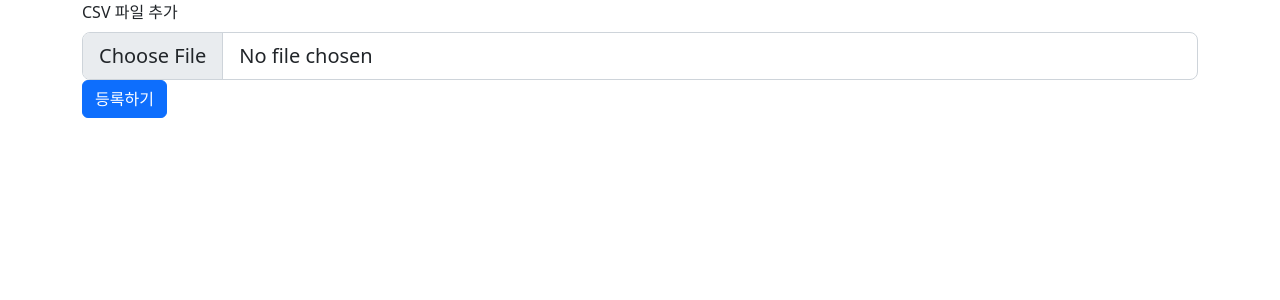
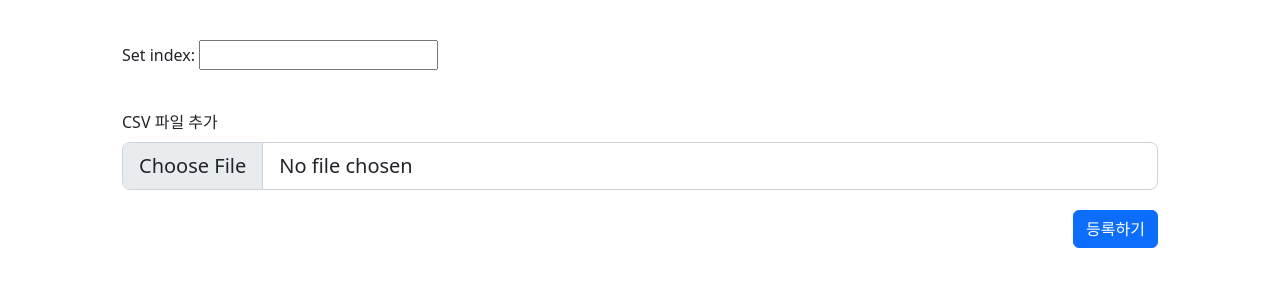
Before and after one commit to robert-min/public_data_tool, a Django app: page /upload/ in a window 1280 px wide. Shown: the part 56-356 px from the top of the page. Run offline with Django 4.2, Linux system fonts and the light colour scheme; some libraries are stand-ins or nearby versions.

Commit message:
1차 프로젝트 완료

```diff
--- /dev/null
+++ b/category/forms.py
@@ -0,0 +1,4 @@
+from django import forms
+
+class IndexForm(forms.Form):
+    index_name = forms.CharField(label="Set index", max_length=10)
--- a/category/templates/category/category.html
+++ b/category/templates/category/category.html
@@ -4,12 +4,11 @@
 {% endblock %}
 
 {% block content %}
-<div style="padding: 40px;">
 <div class="row">
     <div class="col-sm-4">
         <div class="card" style="width: 24rem; height: 100%;">
             {% load static %}
-            <img src="{% static 'img/integration.png' %}" class="card-img-top" style="width: 23rem; height: auto; padding: 20px;" alt="...">
+            <img src="{% static 'img/save.png' %}" class="card-img-top" style="width: 23rem; height: auto; padding: 20px;" alt="...">
             <div class="card-body">
                 <h5 class="card-title">대용량 데이터 저장(Elasticsearch)</h5>
                 <p class="card-text">대용량 데이터를 미리 등록하여 빠른 데이터 처리를 할 수 있습니다.</p>
--- a/category/templates/category/upload.html
+++ b/category/templates/category/upload.html
@@ -1,19 +1,26 @@
 {% extends 'base.html' %}
 {% load static %}
-
+<script src="https://ajax.googleapis.com/ajax/libs/jquery/3.5.1/jquery.min.js"></script>
 
 {% block title %}Upload Page
-<script src="https://ajax.googleapis.com/ajax/libs/jquery/3.5.1/jquery.min.js"></script>
 {% endblock %}
 
 {% block content %}
+<div style="padding: 40px;">
+
+<form action="{% url 'category:upload' %}" method="post">
+    {% csrf_token %}
+    {{ form }}
+</form>
+    <div style="padding: 20px"></div>
 <div onload="init()">
   <label for="formFileLg" class="form-label">CSV 파일 추가</label>
   <input class="form-control form-control-lg" id="formFileLg" type="file" accept=".csv"/>
-  <a class="btn btn-primary" href="{% url 'category:loading' %}" role="button">등록하기</a>
+    <div style="padding: 10px"></div>
+  <a class="btn btn-primary" href="{% url 'category:loading' %}" role="button" style="float: right">등록하기</a>
 </div>
 <script src="https://code.jquery.com/jquery-3.6.0.js" integrity="sha256-H+K7U5CnXl1h5ywQfKtSj8PCmoN9aaq30gDh27Xc0jk=" crossorigin="anonymous"></script><script type="text/javascript" src="{% static 'upload/csvtojson.js' %}"></script>
 <script type="text/javascript" src="{% static '/upload/csvtojson.js' %}"></script>
 <script src="https://canvasjs.com/assets/script/canvasjs.min.js"></script>
-
+</div>
 {% endblock %}
--- a/category/views.py
+++ b/category/views.py
@@ -3,6 +3,7 @@ import json
 from django.shortcuts import render, get_object_or_404
 from django.http import HttpResponse
 from django.views.decorators.csrf import csrf_exempt
+from .forms import IndexForm
 from .elasticsearch import push_elasticsearch
 
 
@@ -11,20 +12,31 @@ from .elasticsearch import push_elasticsearch
 def tool_in_category(request):
     return render(request, 'category/category.html')
 
+# def upload_csv(request):
+#     return render(request, 'category/upload.html')
+
+def upload_loading(request):
+    return render(request, 'category/loading.html')
+
+# 사용자가 설정한 index 명철
 def upload_csv(request):
-    return render(request, 'category/upload.html')
+    global index
+    if request.method == "POST":
+        form = IndexForm(request.POST)
+        if form.is_valid():
+            index = form.cleaned_data["index_name"]
+    else:
+        index = ""
+        form = IndexForm()
+    return render(request, 'category/upload.html', {'form': form})
 
 # ajax로 받아온 json 데이터 처리
 @csrf_exempt
 def ajax_method(request):
-    print("test")
-    if request.method == "POST":
+    if request.method == "POST" and index:
         uploaded = request.POST.get('upload_data', None)
         uploaded_list = json.loads(uploaded)
-        push_elasticsearch(uploaded_list)
+        push_elasticsearch(uploaded_list, index)
         message = "통신 성공"
         context = {"message": message}
         return HttpResponse(json.dumps(context), content_type="application/json")
-
-def upload_loading(request):
-    return render(request, 'category/loading.html')
--- a/templates/base.html
+++ b/templates/base.html
@@ -21,11 +21,10 @@
     {% endblock %}
 </head>
 <body>
-
     <nav class="navbar navbar-dark bg-dark">
         <div class="container-fluid">
             <a class="navbar-brand" href="{% url 'category:tool_all' %}">DataTool</a>
-            <form class="d-flex" role="search">
+            <form class="d-flex" role="search" style="float: right">
 <!--                <input class="form-control me-2" type="search" placeholder="Search" aria-label="Search">-->
                 <button class="btn btn-outline-success" type="submit">Menu</button>
             </form>
```
Also changed, not shown: category/elasticsearch.py (+3 -6 lines), category/models.py (+9 -0 lines), category/templates/category/loading.html (+4 -4 lines), static/upload/csvtojson.js (+4 -3 lines), category/static/img/save.png (added), static/img/save.png (added), 4 other files.
